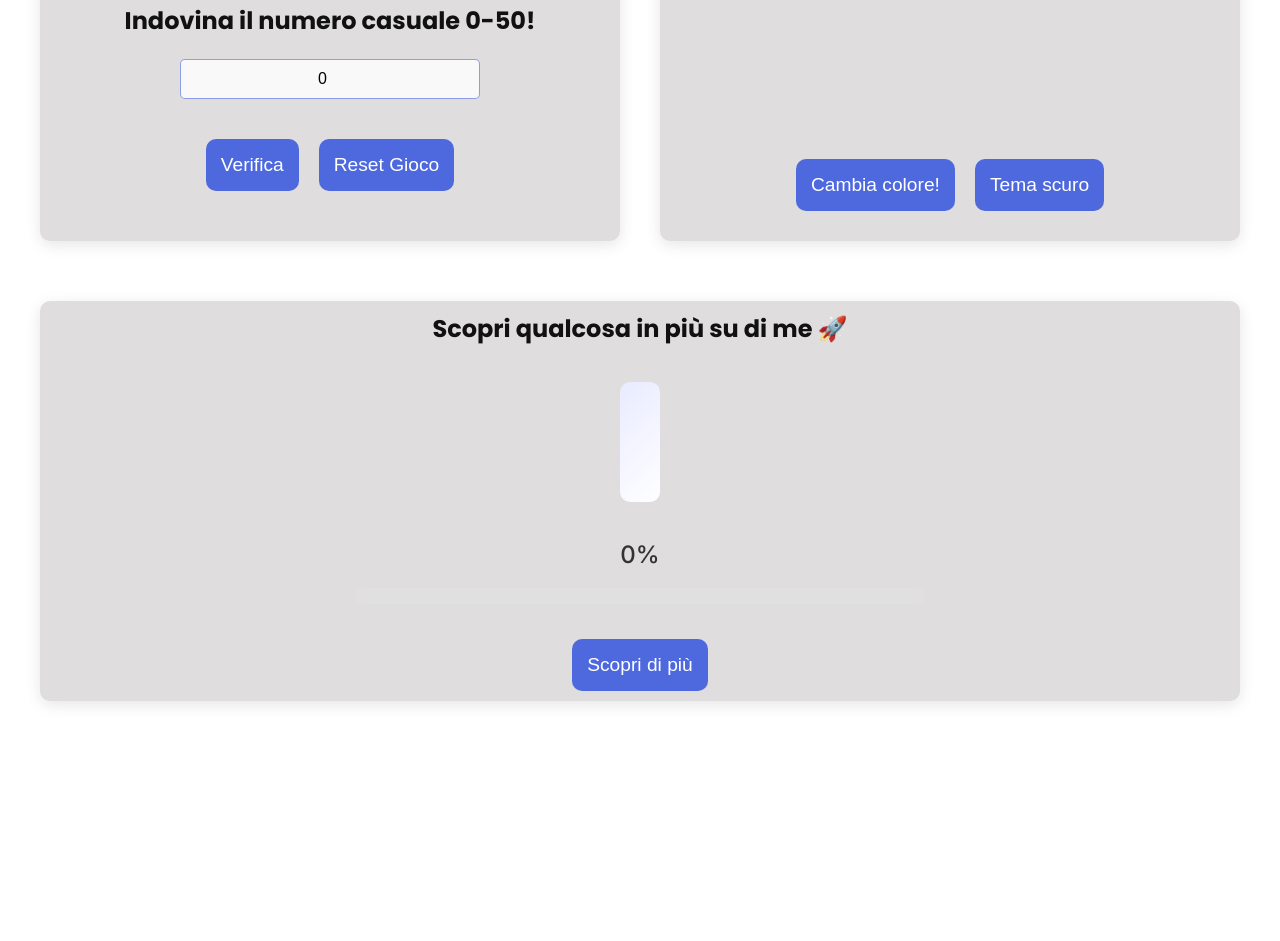
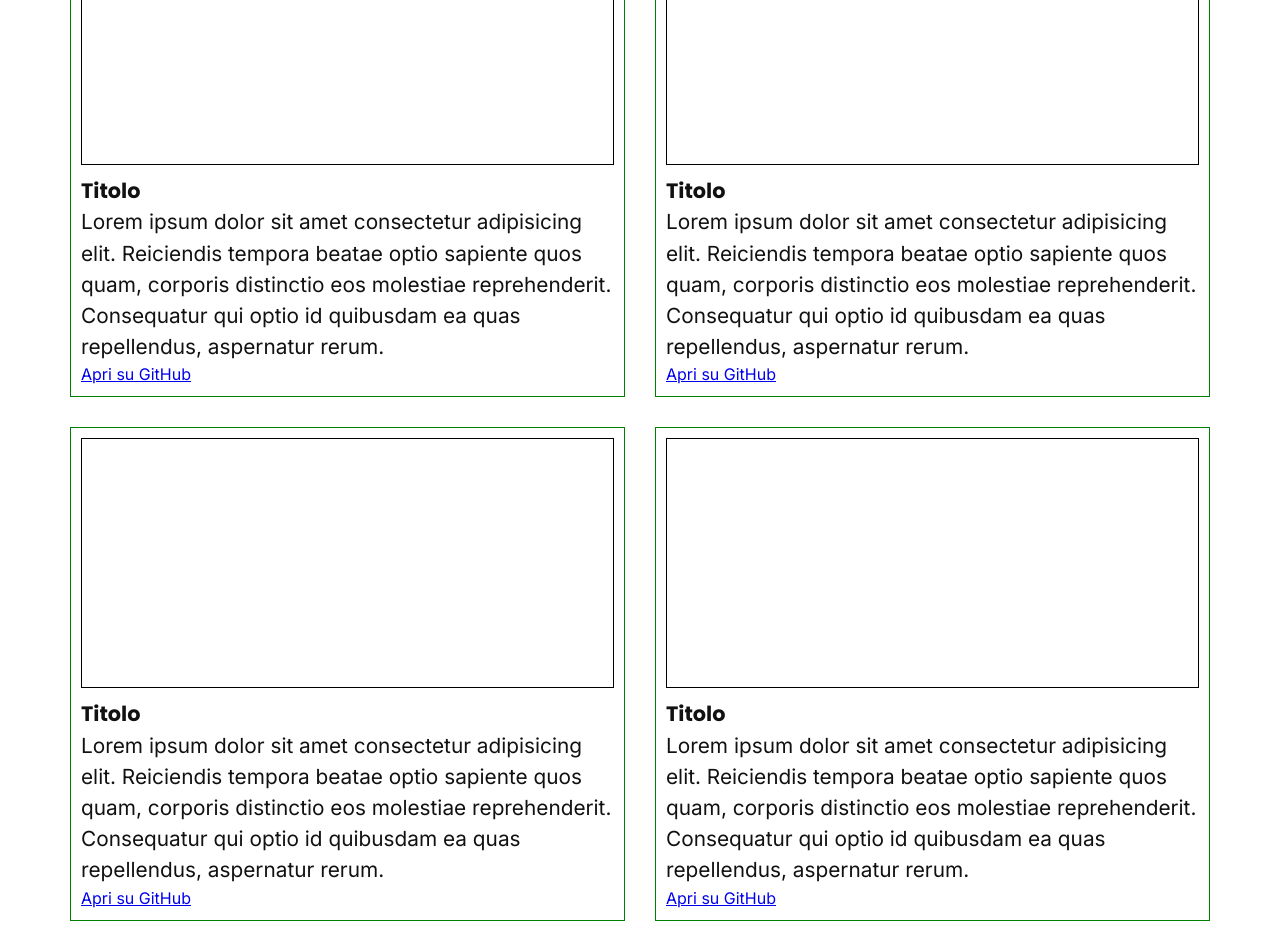
Before and after one commit to GiuseppeLiGioi/personal-portfolio, a React (Vite) app: page / in a window 1280 px wide. Shown: the part 2220-3161 px from the top of the page. Before the commit the page ends 2951 px from the top, so only its background shows below. Built offline with nearby package versions, Linux system fonts and the light colour scheme.

Commit message:
added. structure of Projects and added base responsive style at it.

```diff
--- a/src/Components/Projects.jsx
+++ b/src/Components/Projects.jsx
@@ -1,5 +1,88 @@
-export default function Projects(){
-    return(
-        <h2>sono Projects</h2>
+export default function Projects() {
+    return (
+
+        <div className="container-projects-page">
+            <h2 className="title-about">I MIEI PROGETTI</h2>
+
+            <div className="container-projects">
+
+                <div className="container-single-project">
+                    <div className="project-top">
+                        <img src="" alt="" />
+                    </div>
+
+                    <div className="project-bottom">
+                        <h4><strong>Titolo</strong></h4>
+                        <p>Lorem ipsum dolor sit amet consectetur adipisicing elit.
+                            Reiciendis tempora beatae optio sapiente quos quam, corporis distinctio eos molestiae reprehenderit.
+                            Consequatur qui optio id quibusdam ea quas repellendus, aspernatur rerum.
+                        </p>
+                        <a href="https://github.com/tuo-progetto" target="_blank" rel="noopener noreferrer">
+                            Apri su GitHub
+                        </a>
+                    </div>
+                </div>
+
+
+                <div className="container-single-project">
+                    <div className="project-top">
+                        <img src="" alt="" />
+                    </div>
+
+                    <div className="project-bottom">
+                        <h4><strong>Titolo</strong></h4>
+                        <p>Lorem ipsum dolor sit amet consectetur adipisicing elit.
+                            Reiciendis tempora beatae optio sapiente quos quam, corporis distinctio eos molestiae reprehenderit.
+                            Consequatur qui optio id quibusdam ea quas repellendus, aspernatur rerum.
+                        </p>
+                        <a href="https://github.com/tuo-progetto" target="_blank" rel="noopener noreferrer">
+                            Apri su GitHub
+                        </a>
+                    </div>
+                </div>
+
+
+
+
+                <div className="container-single-project">
+                    <div className="project-top">
+                        <img src="" alt="" />
+                    </div>
+
+                    <div className="project-bottom">
+                        <h4><strong>Titolo</strong></h4>
+                        <p>Lorem ipsum dolor sit amet consectetur adipisicing elit.
+                            Reiciendis tempora beatae optio sapiente quos quam, corporis distinctio eos molestiae reprehenderit.
+                            Consequatur qui optio id quibusdam ea quas repellendus, aspernatur rerum.
+                        </p>
+                        <a href="https://github.com/tuo-progetto" target="_blank" rel="noopener noreferrer">
+                            Apri su GitHub
+                        </a>
+                    </div>
+                </div>
+
+
+
+                <div className="container-single-project">
+                    <div className="project-top">
+                        <img src="" alt="" />
+                    </div>
+
+                    <div className="project-bottom">
+                        <h4><strong>Titolo</strong></h4>
+                        <p>Lorem ipsum dolor sit amet consectetur adipisicing elit.
+                            Reiciendis tempora beatae optio sapiente quos quam, corporis distinctio eos molestiae reprehenderit.
+                            Consequatur qui optio id quibusdam ea quas repellendus, aspernatur rerum.
+                        </p>
+                        <a href="https://github.com/tuo-progetto" target="_blank" rel="noopener noreferrer">
+                            Apri su GitHub
+                        </a>
+                    </div>
+                </div>
+
+
+            </div>
+
+        </div>
     )
 }
--- a/src/pages/HomePage.jsx
+++ b/src/pages/HomePage.jsx
@@ -12,7 +12,8 @@ export default function HomePage(){
      <Navbar />
      <Hero />
      <About />
-     <InteractiveCards />
+     <Projects />
+
 
 
        </>
--- a/src/styles/index.css
+++ b/src/styles/index.css
@@ -392,3 +392,44 @@ li {
   text-align: center;
   user-select: none;
 }
+
+
+/*PROJECTS STYLE*/
+
+.container-projects-page{
+  display: flex;
+  flex-direction: column;
+  justify-content: center;
+  align-items: center;
+  width: 100%;
+  max-width: 600px;
+  margin: 0 auto;
+
+  margin-bottom: 20px;
+}
+
+.container-projects{
+  display: flex;
+  flex-direction: column;
+  justify-content: center;
+  align-items: center;
+  gap: 30px;
+  width: 95%;
+  margin: 0 auto;
+}
+
+.container-single-project{
+ display: flex;
+  flex-direction: column;
+  justify-content: center;
+  align-items: center;
+  gap: 10px;
+  border: 1px solid green;
+  padding: 10px;
+}
+
+.project-top{
+  height: 120px;
+  border: 1px solid black;
+  width: 100%;
+}
--- a/src/styles/media-query-lg.css
+++ b/src/styles/media-query-lg.css
@@ -107,5 +107,26 @@
 
 
 
+/*PROJECTS STYLE*/
+
+.container-projects-page{
+  max-width: 1200px;
+}
+
+
+.container-single-project{
+ width: calc(100% / 2 - 15px);
+}
+
+.container-single-project p,
+.container-single-project h4{
+  font-size: 1.3rem;
+}
+
+.project-top{
+  height: 250px;
+}
+
+
 
 }
--- a/src/styles/media-query-md.css
+++ b/src/styles/media-query-md.css
@@ -156,5 +156,33 @@
 
 
 
+/*PROJECTS STYLE*/
+
+.container-projects-page{
+  max-width: 740px;
+}
+
+.container-projects{
+  flex-direction: row;
+  flex-wrap: wrap;
+}
+
+.container-single-project{
+ width: calc(100% / 2 - 15px);
+}
+
+.container-single-project p,
+.container-single-project h4{
+  font-size: 1.1rem;
+}
+
+
+.project-top{
+  height: 200px;
 
 }
+
+
+
+
+}
```
